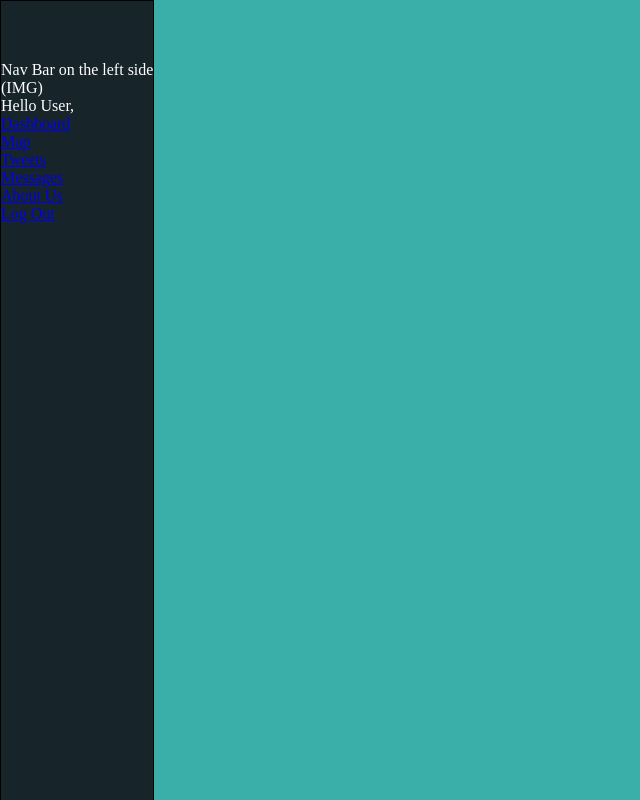
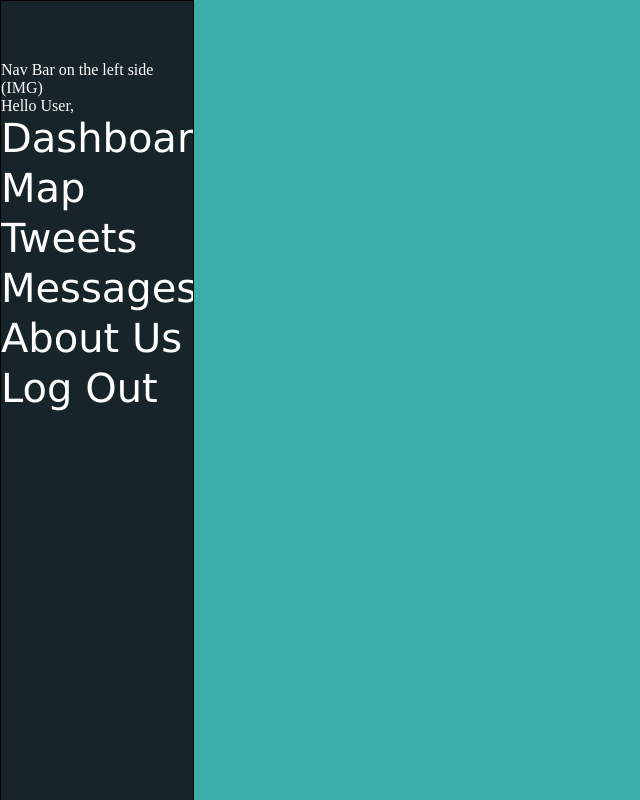
Before and after one commit to farhanzulkifli/treasure, a React (Create React App) app: page /home in a window 1280 px wide. Shown: the whole page, without its empty margins (0-640 px from the left). Built offline with nearby package versions, Linux system fonts and the light colour scheme; the HTML template or start-up script is replaced by a standard one.

Commit message:
navbar styling looks good

```diff
--- a/src/App.css
+++ b/src/App.css
@@ -94,6 +94,7 @@ textarea {
 .navBar {
   border: 1px solid black;
   height: 100%;
+  width: 15%;
   position: fixed;
   top: 0;
   display: block;
@@ -103,6 +104,22 @@ textarea {
   z-index: 1;
 }
 
+.navBar li {
+  height: 40px;
+  padding-bottom: 10px;
+}
+
+.navBar li:hover {
+color: #3AAFA9;
+}
+
+.Link {
+  text-decoration: none;
+  color: inherit;
+  font-family: Verdana, Geneva, Tahoma, sans-serif;
+  font-size: 40px;
+}
+
 @media (max-width: 960px) {
   .board {
     margin-left: 300px;
@@ -110,4 +127,7 @@ textarea {
   .tweetPost {
     margin-left: 300px;
   }
+  .navBar{
+    width:30%;
+  }
 }
--- a/src/components/NavBar.js
+++ b/src/components/NavBar.js
@@ -11,25 +11,13 @@ export default function NavBar() {
             Nav Bar on the left side
             <div>(IMG)</div>
             <p>Hello User,</p>
-            <ul>
-            <li>
-            <Link to = {`${url}/dashboard`}>Dashboard</Link>
-            </li>
-            <li>
-            <Link to = {`${url}/realmap`}>Map</Link>
-            </li>
-            <li>
-            <Link to = {`${url}/tweets`}>Tweets</Link>
-            </li>
-            <li>
-            <Link to = {`${url}/messages`}>Messages</Link>
-            </li>
-            <li>
-            <Link to = {`${url}/aboutus`}>About Us</Link>
-            </li>
-            <li>
-            <Link to = "/">Log Out</Link>
-            </li>
+            <ul >
+            <Link to = {`${url}/dashboard`} className="Link"><li>Dashboard</li></Link>
+            <Link to = {`${url}/realmap`} className="Link"><li>Map</li></Link>
+            <Link to = {`${url}/tweets`} className="Link"><li>Tweets</li></Link>
+            <Link to = {`${url}/messages`} className="Link"><li>Messages</li></Link>
+            <Link to = {`${url}/aboutus`} className="Link"><li>About Us</li></Link>
+            <Link to = "/" className="Link"><li>Log Out</li></Link>
             </ul>
         </div>
         </div>
```
